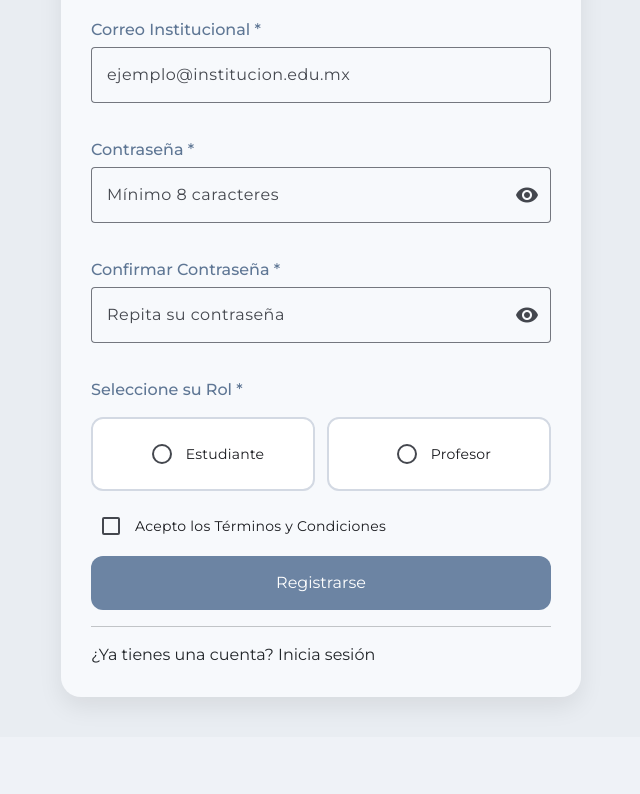
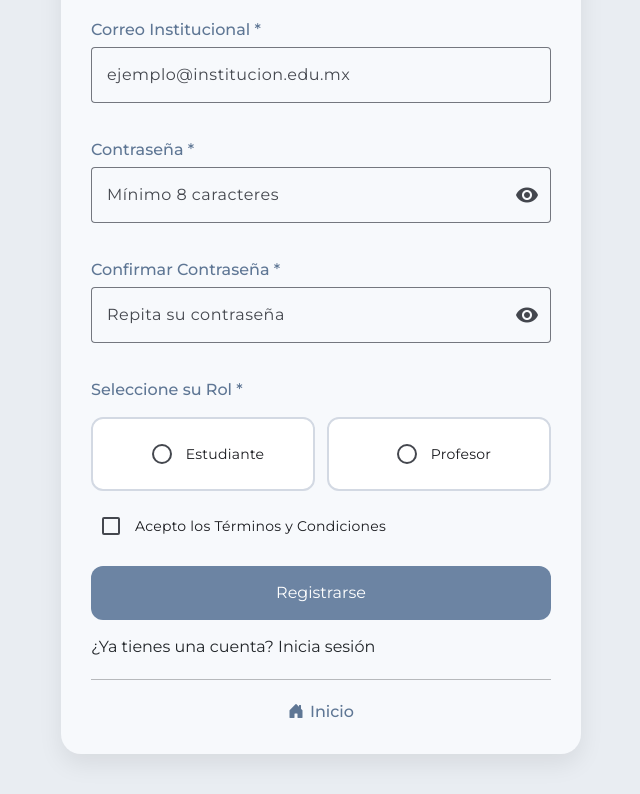
Before and after one commit to anag2603/campusforum-frontend, an Angular app: page /registro in a window 1280 px wide. Shown: the part 336-1130 px from the top of the page, without its empty margins (319-959 px from the left). Before the commit the page ends 1073 px from the top, so only its background shows below. Built offline with nearby package versions, Linux system fonts and the light colour scheme.

Commit message:
Botones agregados

```diff
--- a/src/app/screens/auth/login/login.html
+++ b/src/app/screens/auth/login/login.html
@@ -108,6 +108,10 @@
         <span class="link" (click)="goRegistro()">Regístrate</span>
       </p>
 
+      <a routerLink="/landing" class="home-link">
+       <i class="bi bi-house-door-fill"></i> Inicio
+     </a>
+
     </div>
 
   </div>
--- a/src/app/screens/auth/login/login.scss
+++ b/src/app/screens/auth/login/login.scss
@@ -84,15 +84,36 @@
   animation: float 3s ease-in-out infinite;
 }
 
+.back-home {
+  display: flex;
+  justify-content: center;
+  margin-top: 20px;
+  width: 100%;
+}
+
+.home-link {
+  display: flex;
+  align-items: center;
+  justify-content: center;
+  gap: 6px;
+  color: #4CAF50;
+  font-weight: 500;
+  text-decoration: none;
+  transition: all 0.2s ease;
+}
+
+.home-link:hover {
+  color: #388e3c;
+  transform: scale(1.05);
+}
+
 @keyframes float {
   0% { transform: translateY(0); }
   50% { transform: translateY(-8px); }
   100% { transform: translateY(0); }
 }
 
-.ojo {
-  transition: transform 0.2s ease, opacity 0.2s ease;
-}
+//UX PENDIENTE
 
 //Responsivo
 
@@ -100,7 +121,6 @@
 
   .login-card {
     padding: 1.5rem;
-    margin-top: 60px;
   }
 
   .login-title {
--- a/src/app/screens/auth/login/login.ts
+++ b/src/app/screens/auth/login/login.ts
@@ -1,12 +1,14 @@
 import { Component, OnInit } from '@angular/core';
 import { SHARED_IMPORTS } from '../../../shared/shared_imports';
 import { Router } from '@angular/router';
+import { RouterModule } from '@angular/router';
 
 @Component({
   selector: 'app-login-screen',
   standalone: true,
   imports: [
     ...SHARED_IMPORTS,
+    RouterModule,
   ],
   templateUrl: './login.html',
   styleUrl: './login.scss',
--- a/src/app/screens/auth/registro/registro.html
+++ b/src/app/screens/auth/registro/registro.html
@@ -87,7 +87,6 @@
       Registrarse
     </button>
 
-      <hr>
           <!-- Se agrega el botón para ir a login. -->
           <div class="bottom-link">
             <span class="txt-registro">
@@ -95,6 +94,10 @@
               <span class="red" (click)="goLogin()"> Inicia sesión</span>
             </span>
           </div>
+   <hr>
+        <a routerLink="/landing" class="home-link">
+       <i class="bi bi-house-door-fill"></i> Inicio
+     </a>
 
   </div>
 
--- a/src/app/screens/auth/registro/registro.scss
+++ b/src/app/screens/auth/registro/registro.scss
@@ -14,7 +14,7 @@
   box-shadow: 0 10px 25px rgba(0,0,0,0.08);
 }
 
-/* ICONO * MASCOTA?/
+/* ICONO * MASCOTA?
 .registro-icono {
   width: 90px;
   height: 90px;
@@ -22,9 +22,8 @@
   border-radius: 50%;
   background: #9bd07c;
   border: 10px solid #5e7694;
-}
+}*/
 
-/* TITULO */
 .titulo {
   text-align: center;
   color: #5e7694;
@@ -32,7 +31,6 @@
   margin-bottom: 25px;
 }
 
-/* LABELS */
 .label {
   display: block;
   margin-bottom: 5px;
@@ -40,7 +38,6 @@
   font-weight: 500;
 }
 
-/* INPUTS */
 .input-full {
   width: 100%;
   margin-bottom: 15px;
@@ -87,17 +84,48 @@
   color: white;
   border: none;
   font-size: 16px;
-  margin-top: 10px;
+  margin-top: 20px;
+  margin-bottom: 15px;
 }
 
 /* LINK */
 .login-link {
   text-align: center;
-  margin-top: 15px;
+  margin-top: 20px;
   color: #6c84a3;
+   margin-bottom: 15px;
 }
 
 .login-link span {
   cursor: pointer;
   text-decoration: underline;
 }
+
+hr {
+  margin: 20px 0;
+  opacity: 0.3;
+}
+
+.back-home {
+  display: flex;
+  justify-content: center;
+  margin-top: 25px;
+  width: 100%;
+  margin-bottom: 10px;
+}
+
+.home-link {
+  display: flex;
+  align-items: center;
+  justify-content: center;
+  gap: 6px;
+  color: #5e7694;
+  font-weight: 500;
+  text-decoration: none;
+  transition: all 0.2s ease;
+}
+
+.home-link:hover {
+  color: #a9a9a9;
+  transform: scale(1.05);
+}
--- a/src/app/screens/auth/registro/registro.ts
+++ b/src/app/screens/auth/registro/registro.ts
@@ -2,11 +2,13 @@ import { Component, OnInit } from '@angular/core';
 import { SHARED_IMPORTS } from '../../../shared/shared_imports';
 import { Router } from '@angular/router';
 import { UsuariosService } from '../../../services/usuarios-service';
+import { RouterModule } from '@angular/router';
 
 @Component({
   selector: 'app-registro-screen',
   imports: [
-    ...SHARED_IMPORTS
+    ...SHARED_IMPORTS,
+     RouterModule,
   ],
   templateUrl: './registro.html',
   styleUrl: './registro.scss',
```
